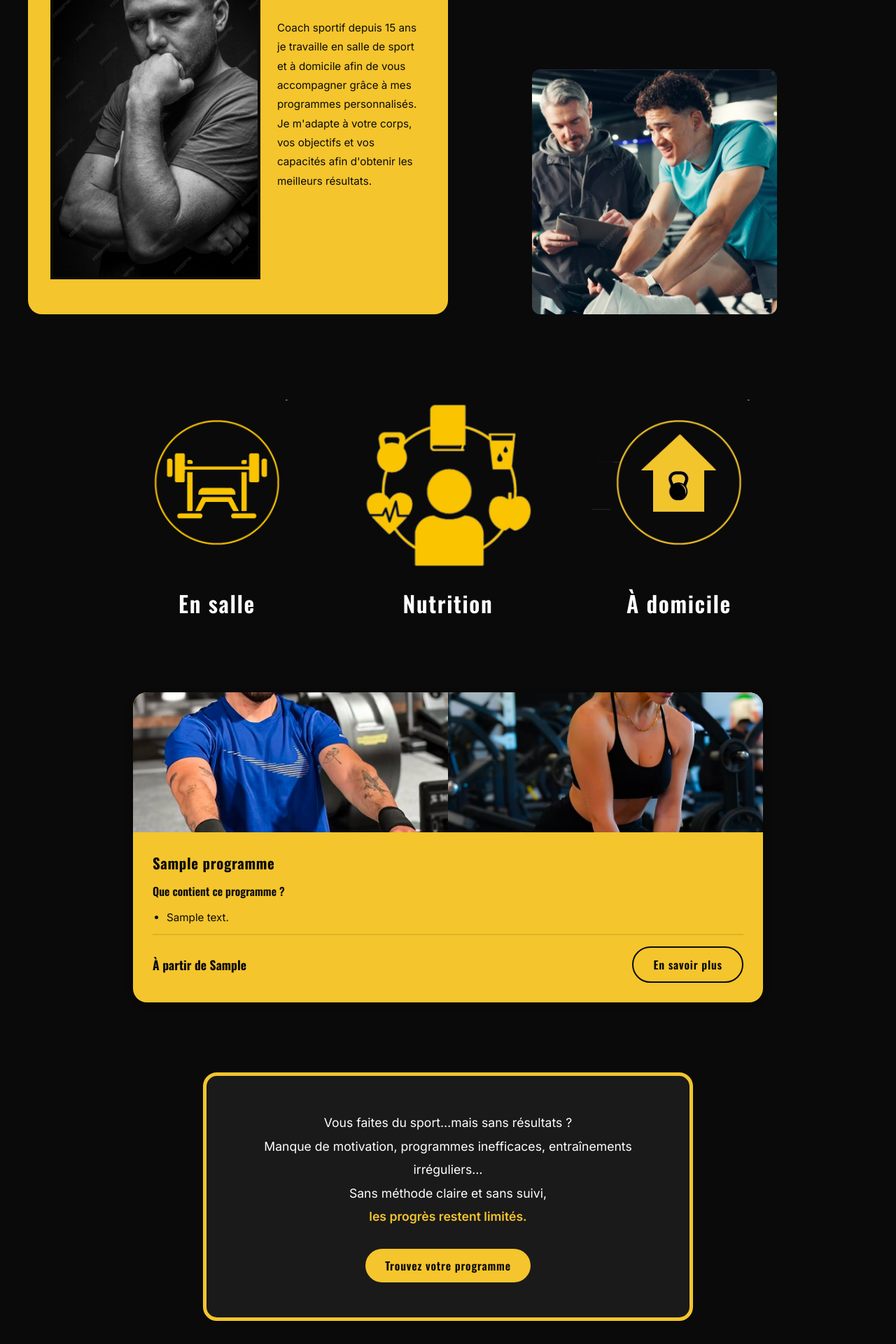
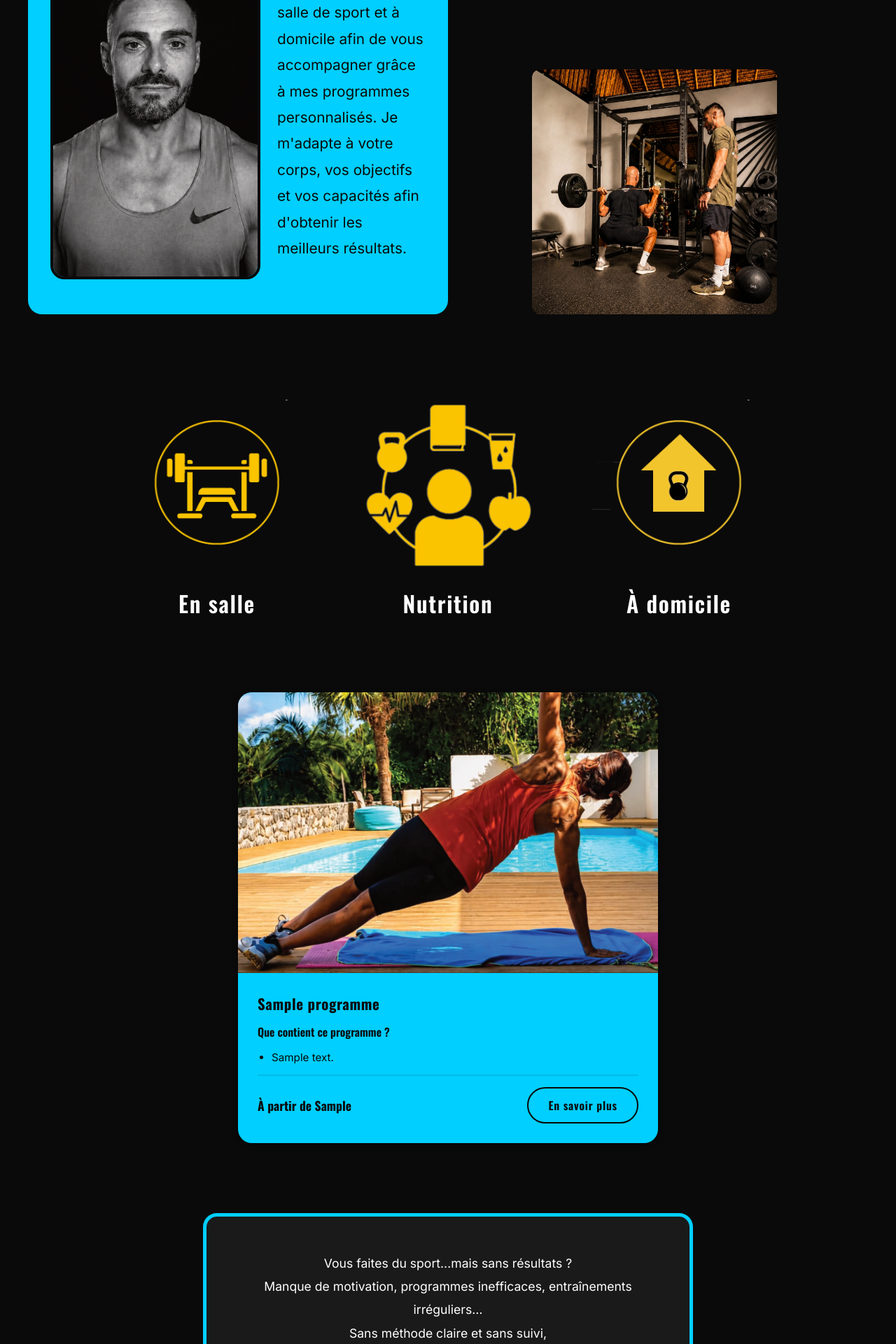
Before and after one commit to thomas-bruston/jucoach, a PHP site: template templates/home/index.php in a window 1280 px wide. Shown: the part 591-2511 px from the top of the page at 70% size. Run offline with PHP 8.4, Linux system fonts and the light colour scheme; the template is opened without the code that fills it: most values are stand-ins (such as "Sample title", 1, 10 or a date in 2020); some libraries are stand-ins or nearby versions.

Commit message:
feat: refonte visuelle home/partenaire et nettoyage des routes
- Conversion des images en WebP (accueil, portrait, left/right-card) et remplacement de salle.png par banner.png
- Home : card programme mis en avant avec une seule photo (programmehome.webp), largeur réduite et ratio ajusté à l'image
- Coins arrondis sur le portrait, texte de présentation agrandi (1.3rem)
- Lien Facebook mis à jour vers jucoachsportifnosybe
- Suppression des routes /paiement et /admin/plans-nutritionnels (contrôleurs inexistants)

Co-Authored-By: Claude Sonnet 5 <noreply@anthropic.com>

```diff
--- a/public/css/home.css
+++ b/public/css/home.css
@@ -48,10 +48,11 @@
     object-fit: cover;
     flex-shrink: 0;
     border: 4px solid var(--color-noir);
+    border-radius: 20px;
 }
 .coach-card__texte p {
     font-family: var(--font-corps);
-    font-size: 0.95rem;
+    font-size: 1.3rem;
     color: var(--color-noir);
     line-height: 1.8;
 }
@@ -108,7 +109,7 @@
     background-color: var(--color-noir);
 }
 .programme-card--home {
-    max-width: 900px;
+    max-width: 600px;
     margin: 0 auto;
 }
 
@@ -146,11 +147,12 @@
 
 .programme-card__images {
     display: flex;
-    height: 200px;
+    height: auto;
+    aspect-ratio: 1772 / 1182;
     overflow: hidden;
 }
 .programme-card__img {
-    width: 50%;
+    width: 100%;
     height: 100%;
     object-fit: cover;
 }
@@ -299,8 +301,6 @@
 
     .programme-mise-en-avant { padding: 20px; }
 
-    .programme-card__images { height: 160px; }
-
     .accroche-container {
         padding: 36px 24px;
     }
--- a/public/css/main.css
+++ b/public/css/main.css
@@ -2,7 +2,7 @@
 
 :root {
     --color-noir:        #0A0A0A;
-    --color-or:          #F4C52C;
+    --color-or:          #00cfff;
     --color-blanc:       #FFFFFF;
     --color-gris:        #1A1A1A;
     --color-gris-clair:  #2A2A2A;
--- a/templates/home/index.php
+++ b/templates/home/index.php
@@ -9,7 +9,7 @@ ob_start();
 
 <!-- HERO -->
 <section class="hero" aria-label="Présentation">
-    <img src="/images/salle.png"
+    <img src="/images/banner.png"
          alt="Salle de sport avec coach sportif"
          class="hero__image">
 </section>
@@ -19,7 +19,7 @@ ob_start();
     <div class="coach-container">
 
         <div class="coach-card">
-            <img src="/images/portrait.png"
+            <img src="/images/portrait.webp"
                  alt="Portrait de Ju, coach sportif"
                  class="coach-card__portrait">
             <div class="coach-card__texte">
@@ -27,7 +27,7 @@ ob_start();
             </div>
         </div>
 
-        <img src="/images/accueil.png"
+        <img src="/images/accueil.webp"
              alt="Séance de coaching"
              class="coach-section__side-img">
 
@@ -69,15 +69,10 @@ ob_start();
              aria-label="Programme <?= htmlspecialchars($programme->getTitre()) ?>">
 
         <div class="programme-card__images">
-            <img src="/images/left-card.png"
+            <img src="/images/programmehome.webp"
                  alt=""
                  aria-hidden="true"
-                 class="programme-card__img programme-card__img--left"
-                 loading="lazy">
-            <img src="/images/right-card.png"
-                 alt=""
-                 aria-hidden="true"
-                 class="programme-card__img programme-card__img--right"
+                 class="programme-card__img"
                  loading="lazy">
         </div>
 
--- a/templates/layout/footer.php
+++ b/templates/layout/footer.php
@@ -28,7 +28,7 @@
                aria-label="Suivre Ju Coach Sportif sur Instagram (nouvel onglet)">
                 <i class="fa-brands fa-instagram" aria-hidden="true"></i>
             </a>
-            <a href="https://www.facebook.com/jucoachsportif"
+            <a href="https://www.facebook.com/jucoachsportifnosybe"
                class="footer-social-link footer-social-link--facebook"
                target="_blank"
                rel="noopener noreferrer"
--- a/templates/pages/partenaire.php
+++ b/templates/pages/partenaire.php
@@ -8,7 +8,7 @@ ob_start();
 <section class="partenaire-section">
 
     <div class="partenaire-hero">
-        <img src="/images/salle.png"
+        <img src="/images/banner.png"
              alt="Salle de sport à Nosy Be, Madagascar"
              class="partenaire-hero__image">
     </div>
--- a/templates/programmes/detail.php
+++ b/templates/programmes/detail.php
@@ -14,9 +14,9 @@ ob_start();
         <?php endif; ?>
 
         <div class="programme-detail__images">
-            <img src="/images/left-card.png" alt="" aria-hidden="true"
+            <img src="/images/leftcard.webp" alt="" aria-hidden="true"
                  class="programme-detail__img" loading="lazy">
-            <img src="/images/right-card.png" alt="" aria-hidden="true"
+            <img src="/images/rightcard.webp" alt="" aria-hidden="true"
                  class="programme-detail__img" loading="lazy">
         </div>
 
--- a/templates/programmes/index.php
+++ b/templates/programmes/index.php
@@ -34,7 +34,7 @@ ob_start();
 
                 <!-- Image gauche -->
                 <div class="programme-card__img-left">
-                    <img src="/images/left-card.png"
+                    <img src="/images/leftcard.webp"
                          alt=""
                          aria-hidden="true"
                          loading="lazy">
@@ -85,7 +85,7 @@ ob_start();
 
                 <!-- Image droite -->
                 <div class="programme-card__img-right">
-                    <img src="/images/right-card.png"
+                    <img src="/images/rightcard.webp"
                          alt=""
                          aria-hidden="true"
                          loading="lazy">
```
Also changed, not shown: src/Core/Router.php (+0 -14 lines), public/images/accueil.png (deleted), public/images/accueil.webp (added), public/images/banner.png (added), public/images/left-card.png (deleted), public/images/leftcard.webp (added), public/images/portrait.png (deleted), public/images/portrait.webp (added), public/images/programmehome.webp (added), public/images/right-card.png (deleted), public/images/rightcard.webp (added), 1 other file.
